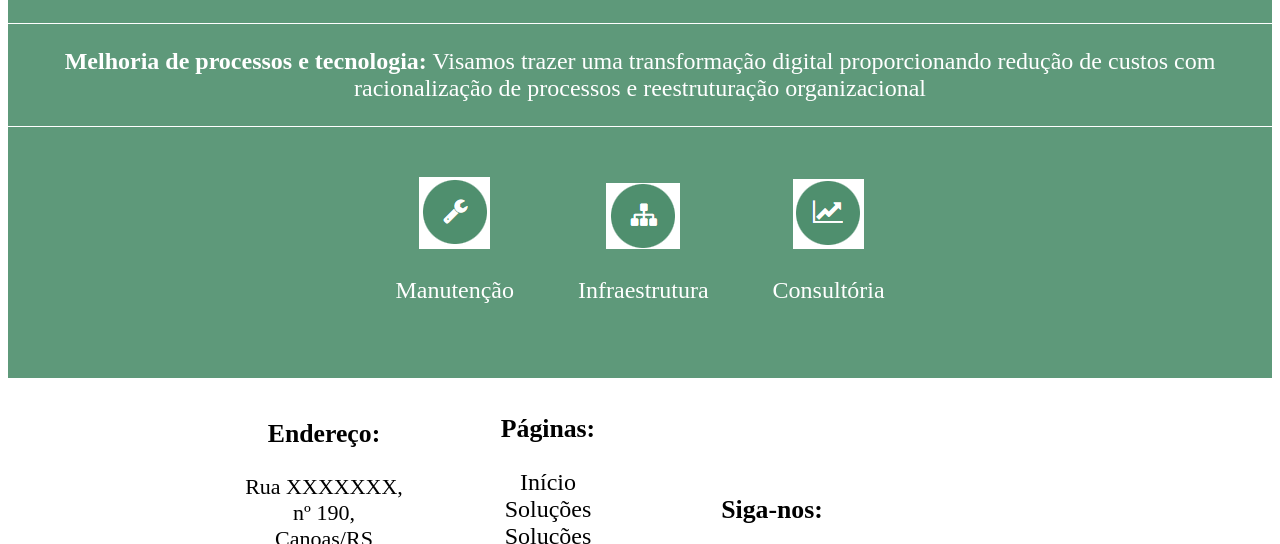
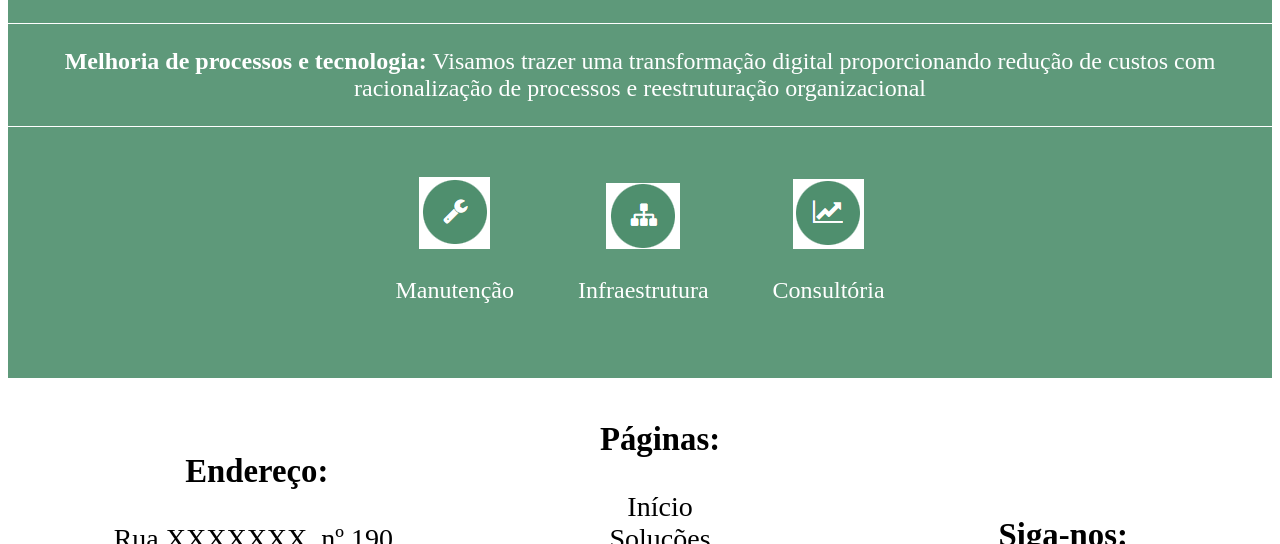
Before and after one commit to AmaroWes/insight, a plain HTML site: page index.html in a window 1280 px wide. Shown: the part 1094-1638 px from the top of the page. Drawn offline with nearby package versions, Linux system fonts and the light colour scheme.

Commit message:
Finalizado footer.css estrutura desktop

```diff
--- a/Source/css/footer.css
+++ b/Source/css/footer.css
@@ -22,7 +22,7 @@
 	.container-footer {width: 100%;}
 	.container-footer div {
 		display: inline-block;
-		width: 200px;
+		width: 30%;
 		text-align: center;
 		margin: 10px;
 	}
@@ -31,3 +31,9 @@
 	}
 	.container-footer div ul li a {font-size: 24px;}
 }
+
+@media only screen and (min-width: 908px) {
+	.container-footer div ul li {font-size: 28px;}
+	.container-footer div ul li a {font-size: 28px;}
+	..container-footer div ul li a i{font-size: 92px;}
+}
```
